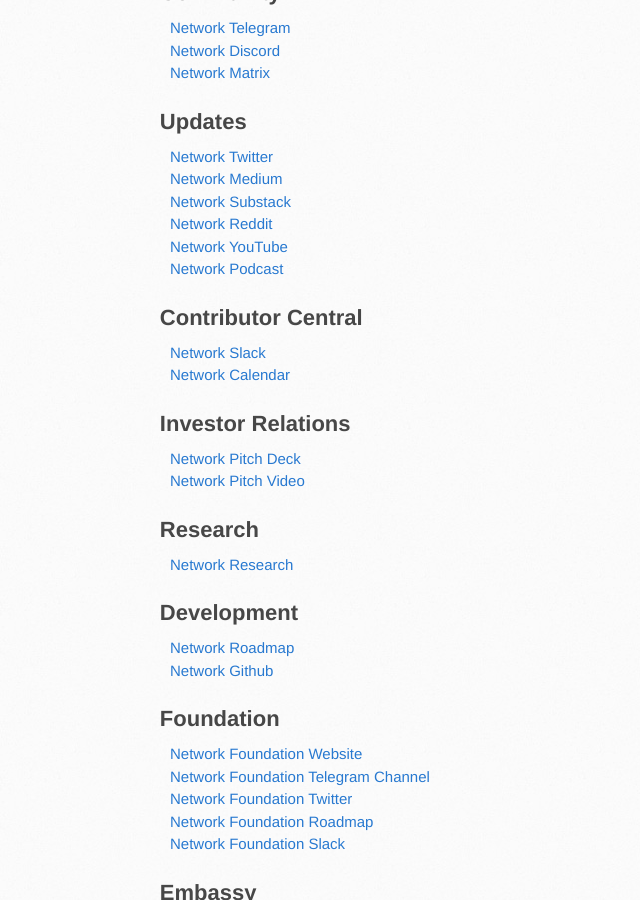
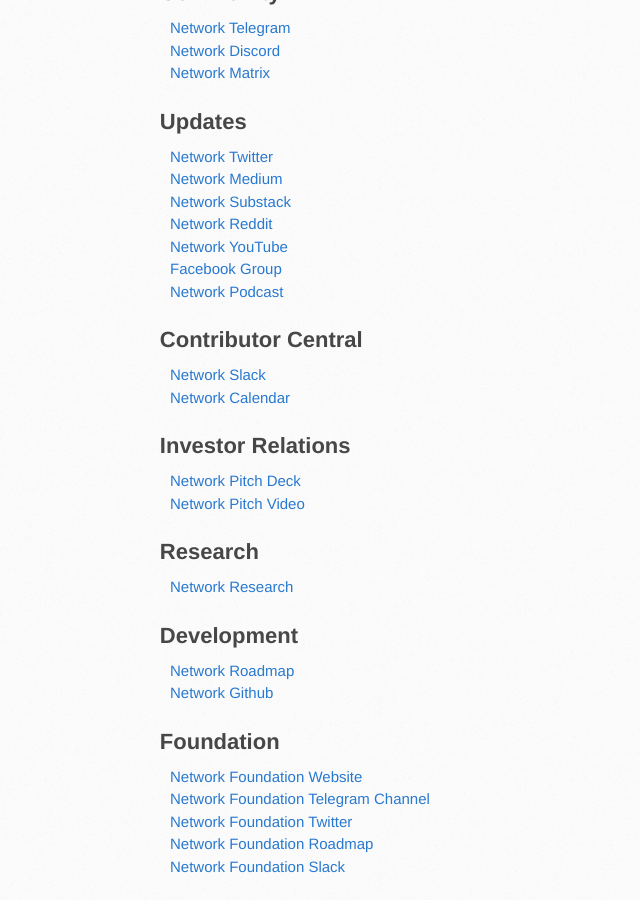
Before and after one commit to networkf/network.github.io, a Jekyll site: the page built from index.md, in a window 1280 px wide and 900 px high, scrolled down 774 px. Shown: the whole window, without its empty margins (0-640 px from the left). Built offline with Jekyll 4.4.1, drawn with Linux system fonts in a browser that asks for light colours; some web fonts are replaced; our own code applies the rules of GitHub Pages for plain Markdown files.

Commit message:
Update index.md

```diff
--- a/index.md
+++ b/index.md
@@ -47,7 +47,10 @@ Network is accelerating the advent of neural interface dreams by building a neur
 <br>
 <a href="https://www.youtube.com/channel/UCh3Zw3sr1xPklmgjS6VYU-g" target="_blank">Network YouTube</a>
 <br>
+<a href="https://facebook.com/groups/networkfund" target="_blank">Facebook Group</a>
+<br>
 <a href="https://anchor.fm/networkfund" target="_blank">Network Podcast</a>
+
 
 ## Contributor Central
 <a href="https://networkfund.slack.com" target="_blank">Network Slack</a>
```
